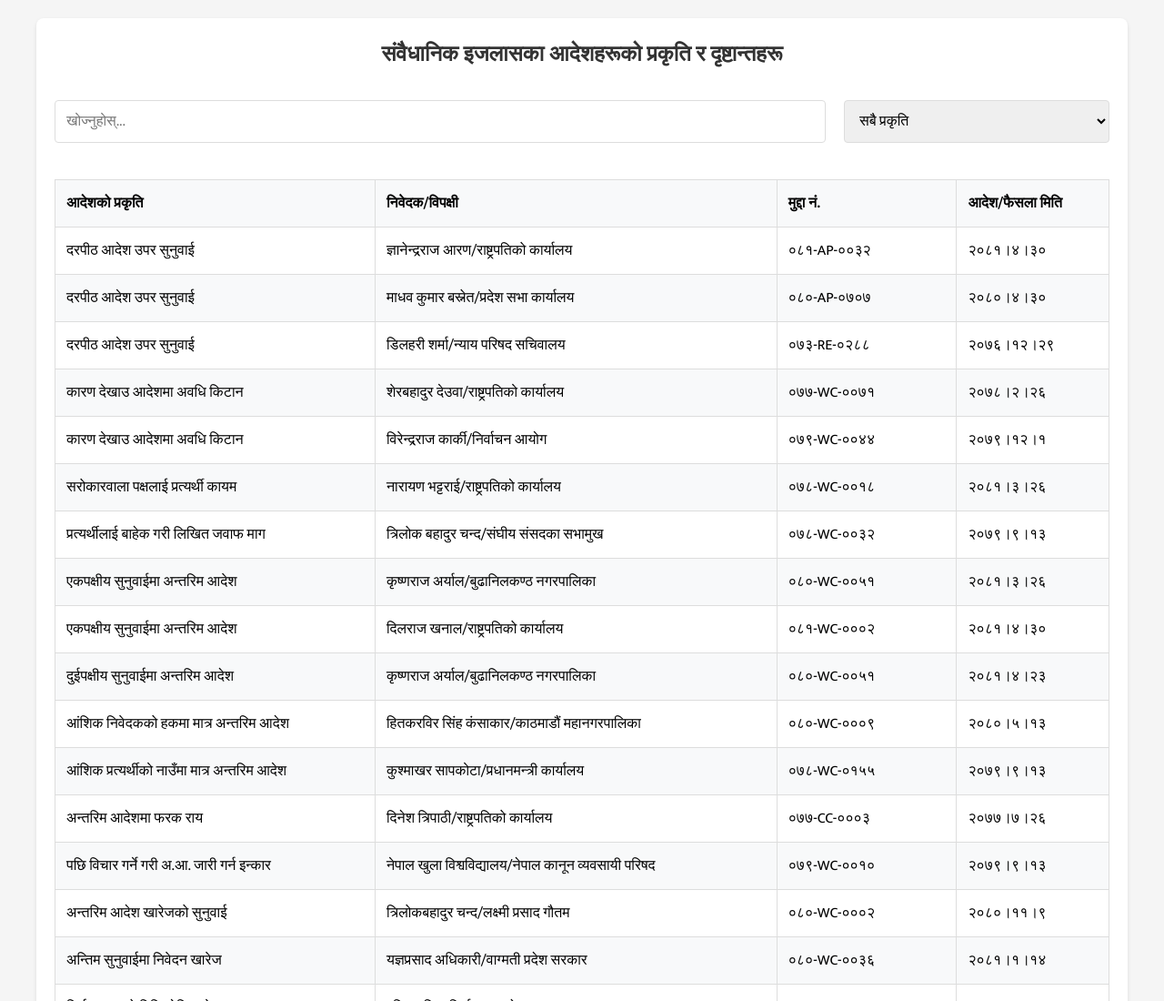
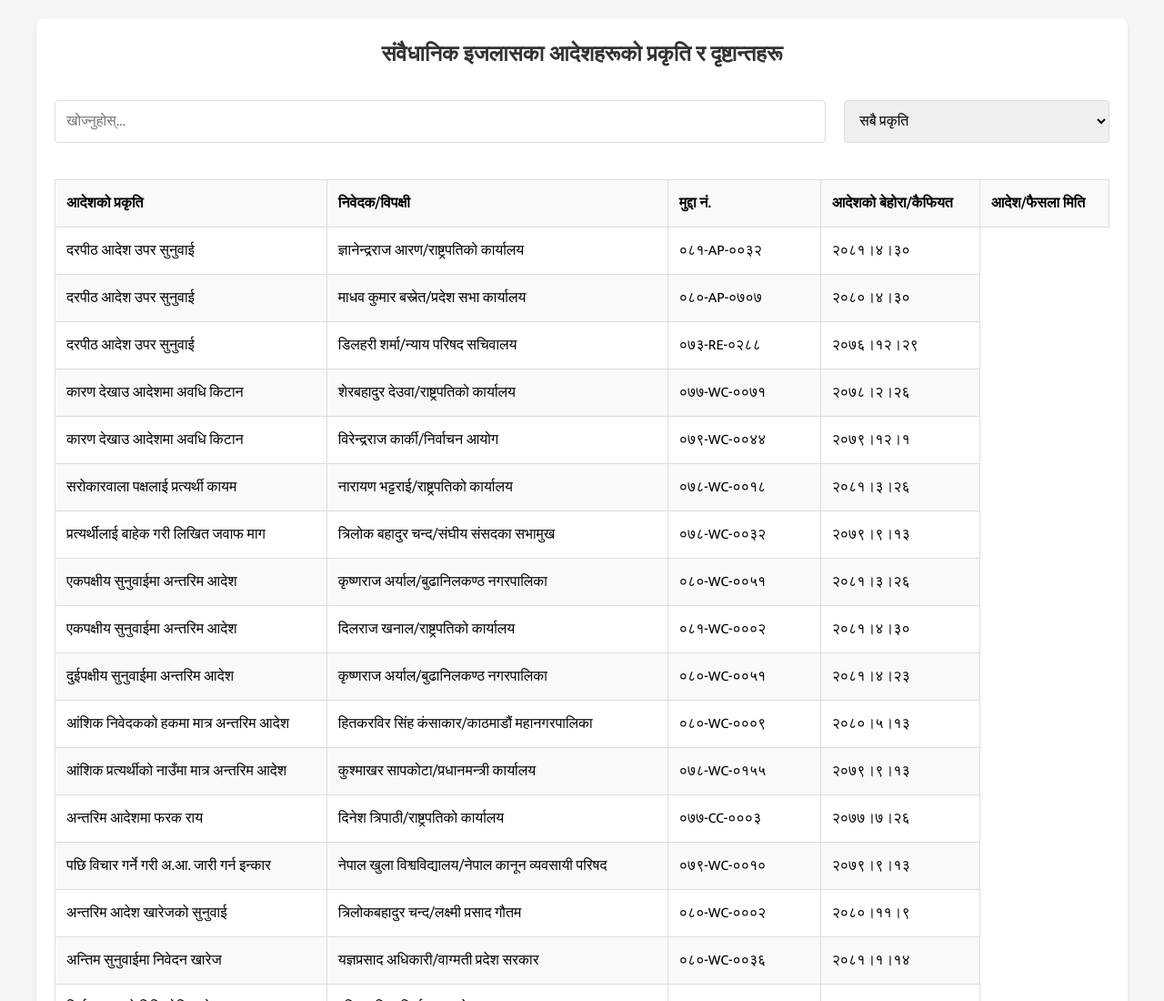
Before and after one commit to ShivaPrasadAcharya/natureofconstitutionalbenchorders.git.io, a plain HTML site: page index.html in a window 1280 px wide. Shown: the top 1100 px of the page at 91% size. Drawn offline with Linux system fonts and the light colour scheme.

Commit message:
Update index.html

```diff
--- a/index.html
+++ b/index.html
@@ -27,6 +27,7 @@
                         <th>आदेशको प्रकृति</th>
                         <th>निवेदक/विपक्षी</th>
                         <th>मुद्दा नं.</th>
+<th> आदेशको बेहोरा/कैफियत </th>
                         <th>आदेश/फैसला मिति</th>
                     </tr>
                 </thead>
```
